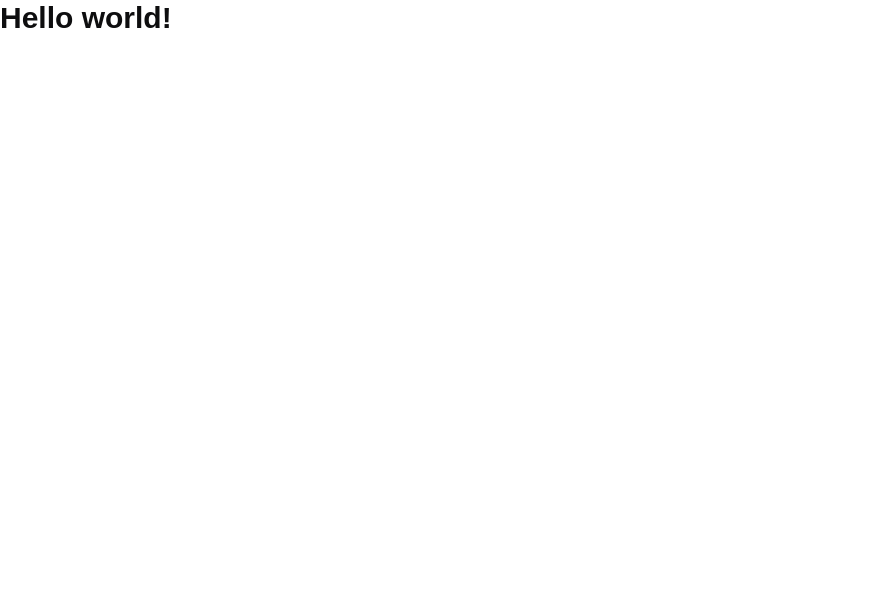
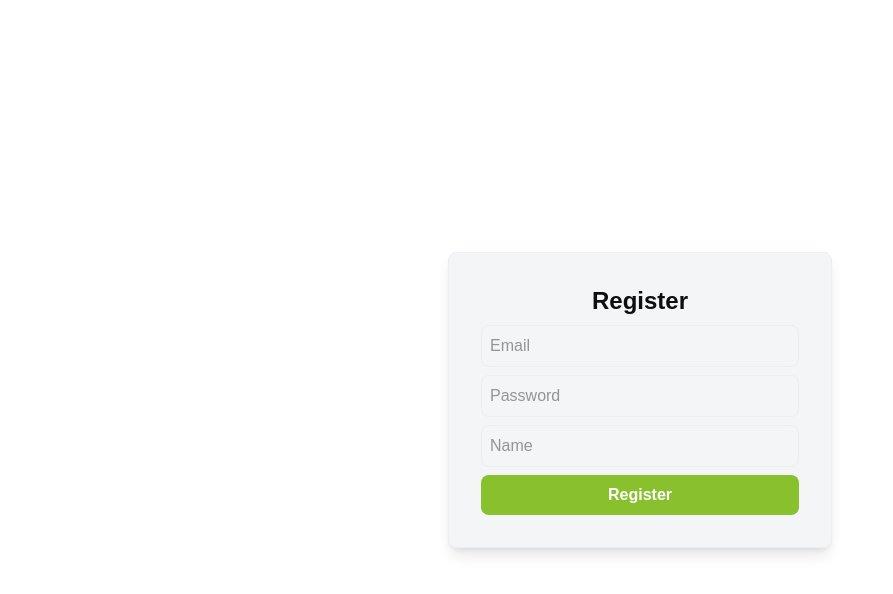
Before and after one commit to MartinRostejnsky/tomsus-cms, a Next.js app: page /auth/register in a window 1280 px wide. Shown: the top 594 px of the page, without its empty margins (0-893 px from the left). Built offline with nearby package versions, Linux system fonts and the light colour scheme.

Commit message:
create registration page

```diff
--- a/package.json
+++ b/package.json
@@ -12,6 +12,7 @@
     "@prisma/client": "^6.2.1",
     "@tailwindcss/postcss": "^4.0.3",
     "bcryptjs": "^2.4.3",
+    "lucide-react": "^0.474.0",
     "next": "15.1.4",
     "next-auth": "^4.24.11",
     "nextjs-google-analytics": "^2.3.7",
--- a/src/app/auth/layout.tsx
+++ b/src/app/auth/layout.tsx
@@ -4,8 +4,10 @@ export default function RootLayout({
     children: React.ReactNode;
   }>) {
     return (
-        <div>
-        {children}
+        <div className="flex flex-col gap-2 items-center justify-center min-h-screen">
+          <div className="p-8 bg-[var(--background2)] border border-[var(--background3)] rounded-lg shadow-lg flex flex-col items-center min-w-96 gap-2">
+            {children}
+          </div>
         </div>
     );
   }
--- a/src/app/auth/register/page.tsx
+++ b/src/app/auth/register/page.tsx
@@ -1,8 +1,11 @@
+import RegistrationForm from "@/app/components/auth/RegistrationForm";
+
 const RegisterPage = () => {
     return (
-        <h1 className="text-3xl font-bold">
-            Hello world!
-        </h1>
+        <>
+        <p className="font-bold text-2xl">Register</p>
+        <RegistrationForm />
+        </>
     );
 };
 
--- /dev/null
+++ b/src/app/components/auth/RegistrationForm.tsx
@@ -0,0 +1,45 @@
+"use client";
+
+import register from "@/actions/auth/register";
+import Button from "@/components/common/Button";
+import Input from "@/components/forms/Input";
+import { useRef, useState } from "react";
+
+const RegistrationForm = () => {
+    const [loading, setLoading] = useState(false);
+
+    const emailRef = useRef<HTMLInputElement>(null);
+    const passwordRef = useRef<HTMLInputElement>(null);
+    const nameRef = useRef<HTMLInputElement>(null);
+
+    return (
+        <form className="flex flex-col items-center w-full gap-2">
+            <Input ref={emailRef} placeholder="Email"></Input>
+            <Input ref={passwordRef} type="password" placeholder="Password"></Input>
+            <Input ref={nameRef} placeholder="Name"></Input>
+            <Button style="font-bold" type="submit" loading={loading}
+            onClick={() => {
+                const email = emailRef.current?.value
+                const password = passwordRef.current?.value
+                const name = nameRef.current?.value
+
+                if (email && password && name) {
+                    setLoading(true);
+
+                    register({
+                            email,
+                            password,
+                            name,
+                    })
+
+                    setLoading(false);
+                }
+            }}
+            >
+                Register
+            </Button>
+        </form>
+    );
+}
+
+export default RegistrationForm;
--- /dev/null
+++ b/src/components/common/Button.tsx
@@ -0,0 +1,46 @@
+import { LoaderCircle } from "lucide-react";
+
+interface ButtonProps {
+    children?: React.ReactNode;
+    type?: "button" | "submit" | "reset" | undefined;
+    onClick?: () => void;
+    style?: string
+    color?: ButtonColor;
+    active?: boolean;
+    loading?: boolean;
+    disabled?: boolean;
+    title?: string;
+}
+
+export enum ButtonColor {
+    GREEN = "green",
+    RED = "red",
+    BLUE = "blue",
+    BORDERLESS = "borderless",
+}
+
+const colorMap = {
+    [ButtonColor.GREEN]: "bg-[var(--primary)] text-[var(--background)] hover:bg-[var(--primary2)]",
+    [ButtonColor.RED]: "bg-[var(--error2)] text-[var(--background)] hover:bg-[var(--error)]",
+    [ButtonColor.BLUE]: "bg-[var(--primary)] text-[var(--background)] hover:bg-[var(--primary2)]",
+    [ButtonColor.BORDERLESS]: "bg-transparent text-[var(--foreground4)] hover:bg-[var(--background3)]",
+};
+
+const Button: React.FC<ButtonProps> = (props) => {
+    return (
+    <button
+        title={props.title}
+        type={props.type}
+        disabled={props.loading || props.disabled}
+        onClick={(e) => {
+            e.stopPropagation();
+            props.onClick && props.onClick();
+        }}
+        className={`cursor-pointer focus:outline-none origin-center transition hover:scale-101 flex justify-center flex-row gap-2 items-center w-full p-2 rounded-lg  ease-in-out duration-300 ${props.active && "font-semibold"} ${colorMap[props.color ?? ButtonColor.GREEN]} ${props.style} ${(props.loading || props.disabled) && "cursor-not-allowed opacity-60"}`}
+    >
+        {props.loading ? <LoaderCircle className="animate-spin" size={24}/> : props.children}
+    </button>
+    );
+}
+
+export default Button;
--- /dev/null
+++ b/src/components/forms/Input.tsx
@@ -0,0 +1,40 @@
+"use client";
+
+import { Ref } from "react";
+
+type InputProps = {
+    ref: Ref<HTMLInputElement> | undefined;
+    placeholder: string;
+    type?: string;
+    maxlength?: number;
+    onChange?: (e: React.ChangeEvent<HTMLInputElement>) => void;
+    errorMessages?: string[];
+}
+
+const Input: React.FC<InputProps> = (props) => {
+    return (
+        <div className="w-full flex flex-col justify-end">
+            <div>
+                {props.errorMessages && props.errorMessages.length > 0 && (
+                    <ul className="text-[var(--error)]">
+                        {props.errorMessages.map((error, index) => {
+                            return (
+
+                            <li key={index}>error</li>
+                        )})}
+                    </ul>
+                )}
+            </div>
+            <input
+                    onChange={props.onChange}
+                    maxLength={props.maxlength || 255}
+                    ref={props.ref}
+                    type={props.type}
+                    placeholder={props.placeholder}
+                    className="w-full p-2 rounded-lg focus:border-[var(--primary2)] hover:border-[var(--primary)] focus:outline-none text-[var(--foreground4)] border border-[var(--background3)]"
+                />
+        </div>
+    );
+}
+
+export default Input;
--- /dev/null
+++ b/src/components/forms/InputGroup.tsx
@@ -0,0 +1,15 @@
+import React from "react";
+
+interface InputGroupProps {
+    children?: React.ReactNode;
+}
+
+const InputGroup: React.FC<InputGroupProps> = (props) => {
+    return (
+        <div className="flex flex-col w-full gap-2 md:flex-row">
+            {props.children}
+        </div>
+    );
+}
+
+export default InputGroup;
```
Also changed, not shown: 1 other file (tests, documents, lock files or other folders).
